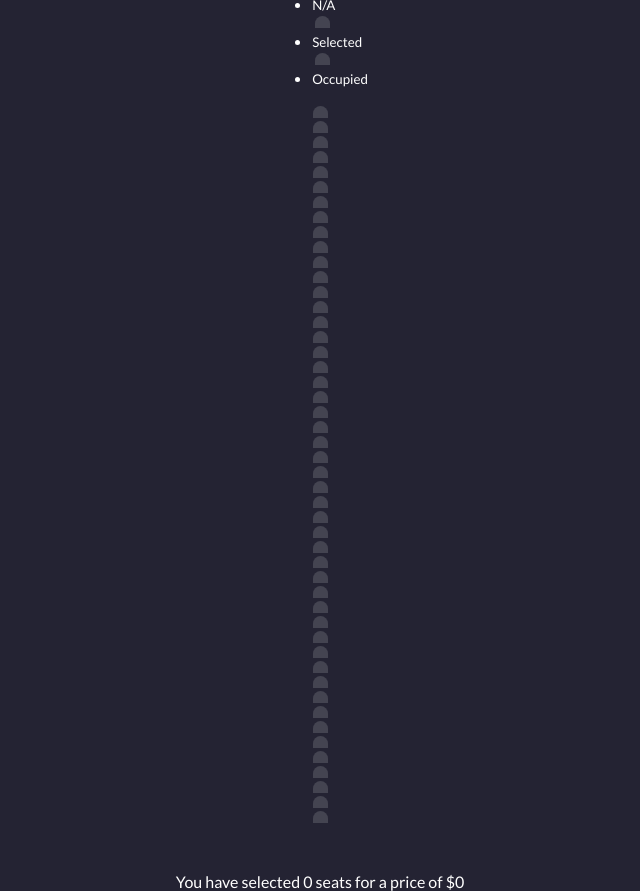
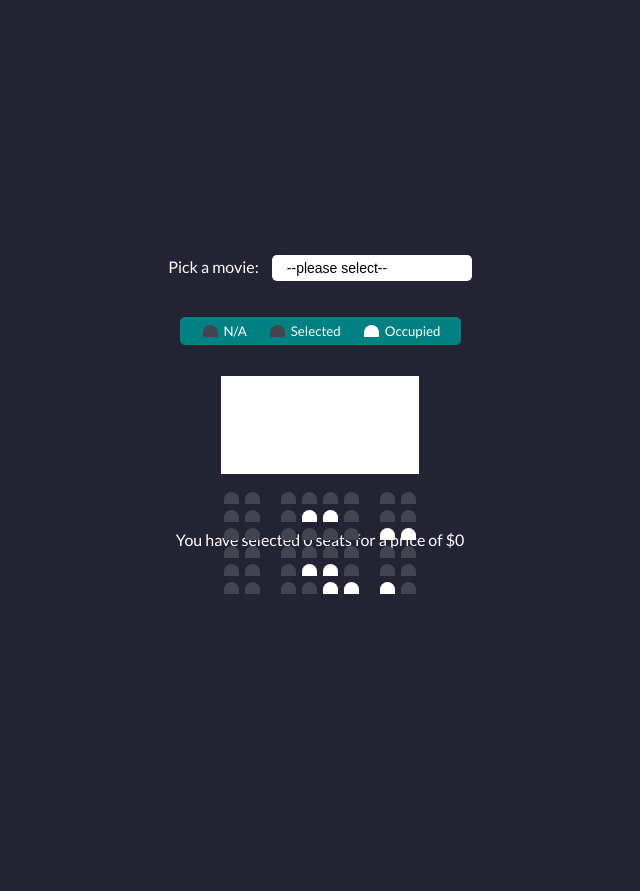
Before and after one commit to dmanganti/movie-seat-booking, a plain HTML site: page index.html in a window 1280 px wide. Shown: the whole page, without its empty margins (320-960 px from the left). After the commit the page ends 800 px from the top, so only its background shows below. Drawn offline with Linux system fonts and the light colour scheme; a script that the page names is missing.

Commit message:
finishing up css

```diff
--- a/index.html
+++ b/index.html
@@ -29,7 +29,7 @@
             <small>Selected</small>
         </li>
         <li>
-            <div class="seat occuppied"></div>
+            <div class="seat occupied"></div>
             <small>Occupied</small>
         </li>
     </ul>
@@ -50,8 +50,8 @@
             <div class="seat"></div>
             <div class="seat"></div>
             <div class="seat"></div>
-            <div class="seat occuppied"></div>
-            <div class="seat occuppied"></div>
+            <div class="seat occupied"></div>
+            <div class="seat occupied"></div>
             <div class="seat"></div>
             <div class="seat"></div>
             <div class="seat"></div>
@@ -63,8 +63,8 @@
             <div class="seat"></div>
             <div class="seat"></div>
             <div class="seat"></div>
-            <div class="seat occuppied"></div>
-            <div class="seat occuppied"></div>
+            <div class="seat occupied"></div>
+            <div class="seat occupied"></div>
         </div>
         <div class="row">
             <div class="seat"></div>
@@ -80,8 +80,8 @@
             <div class="seat"></div>
             <div class="seat"></div>
             <div class="seat"></div>
-            <div class="seat occuppied"></div>
-            <div class="seat occuppied"></div>
+            <div class="seat occupied"></div>
+            <div class="seat occupied"></div>
             <div class="seat"></div>
             <div class="seat"></div>
             <div class="seat"></div>
@@ -91,9 +91,9 @@
             <div class="seat"></div>
             <div class="seat"></div>
             <div class="seat"></div>
-            <div class="seat occuppied"></div>
-            <div class="seat occuppied"></div>
-            <div class="seat occuppied"></div>
+            <div class="seat occupied"></div>
+            <div class="seat occupied"></div>
+            <div class="seat occupied"></div>
             <div class="seat"></div>
         </div>
     </div>
--- a/style.css
+++ b/style.css
@@ -45,3 +45,62 @@ body {
     border-top-left-radius: 10px;
     border-top-right-radius: 10px;
 }
+
+.seat.selected {
+    background-color: #444451;
+}
+
+.seat.occupied {
+    background-color: #fff;
+}
+
+.seat:nth-of-type(2) {
+    margin-right: 18px;
+}
+
+.seat:nth-last-of-type(2) {
+    margin-left: 18px;
+}
+
+.seat:not(.occupied):hover {
+    cursor: pointer;
+    transform: scale(1.2);
+}
+
+.showcase .seat:not(.occupied):hover {
+    cursor: default;
+    transform: scale(1);
+}
+
+.showcase {
+    background-color: teal;
+    padding: 5px 10px;
+    border-radius: 5px;
+    color: white;
+    list-style-type: none;
+    display: flex;
+    justify-content: space-between;
+}
+
+.showcase li {
+    display: flex;
+    align-items: center;
+    justify-content: center;
+    margin: 0 10px;
+}
+
+.showcase li small {
+    margin-left: 3px;
+}
+
+.row {
+    display: flex;
+}
+
+.screen {
+    background-color: #fff;
+    height: 80%;
+    width: 100%;
+    margin: 15px 0;
+
+}
```
